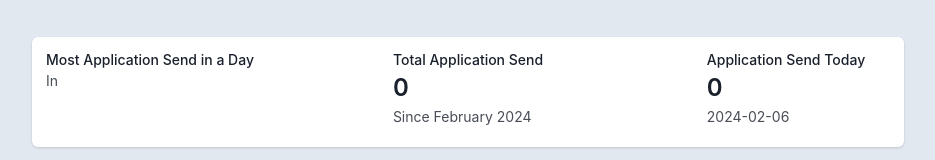
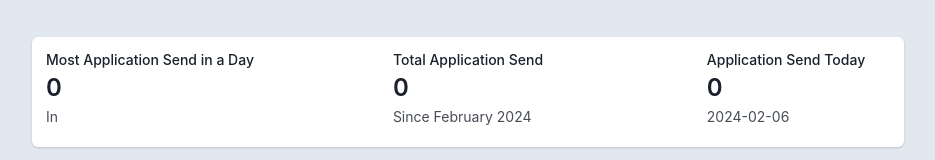
Before and after one commit to bruceg14/JobHuntingWeb_Frontend, a React (Create React App) app: page / in a window 1280 px wide. Shown: the part 131-291 px from the top of the page, without its empty margins (172-1107 px from the left). Built offline with nearby package versions, Linux system fonts and the light colour scheme; no server answers.

Commit message:
Updated url

```diff
--- a/src/components/StatDisplay.jsx
+++ b/src/components/StatDisplay.jsx
@@ -3,11 +3,11 @@ import { Box, Text, Heading, IconButton, HStack, Card, Button, CardHeader, CardB
             StatLabel, StatArrow, StatNumber, StatHelpText, StatGroup} from '@chakra-ui/react'
 
 function StatDisplay({today}) {
-    const [highestApplication, setHighestApplication] = useState([null, null])
+    const [highestApplication, setHighestApplication] = useState([today, 0])
     const [totalApp, setTotalApp] = useState(0)
     const [todayNumber, setTodayNumber] = useState(0)
     useEffect(() => {
-        const url = `http://localhost:8080/jobHunting/getHighestDate`
+        const url = `https://jobhuntingwebbackend-production.up.railway.app/jobHunting/getHighestDate`
         fetch(url).
         then(response => {
             if(!response.ok){
```
